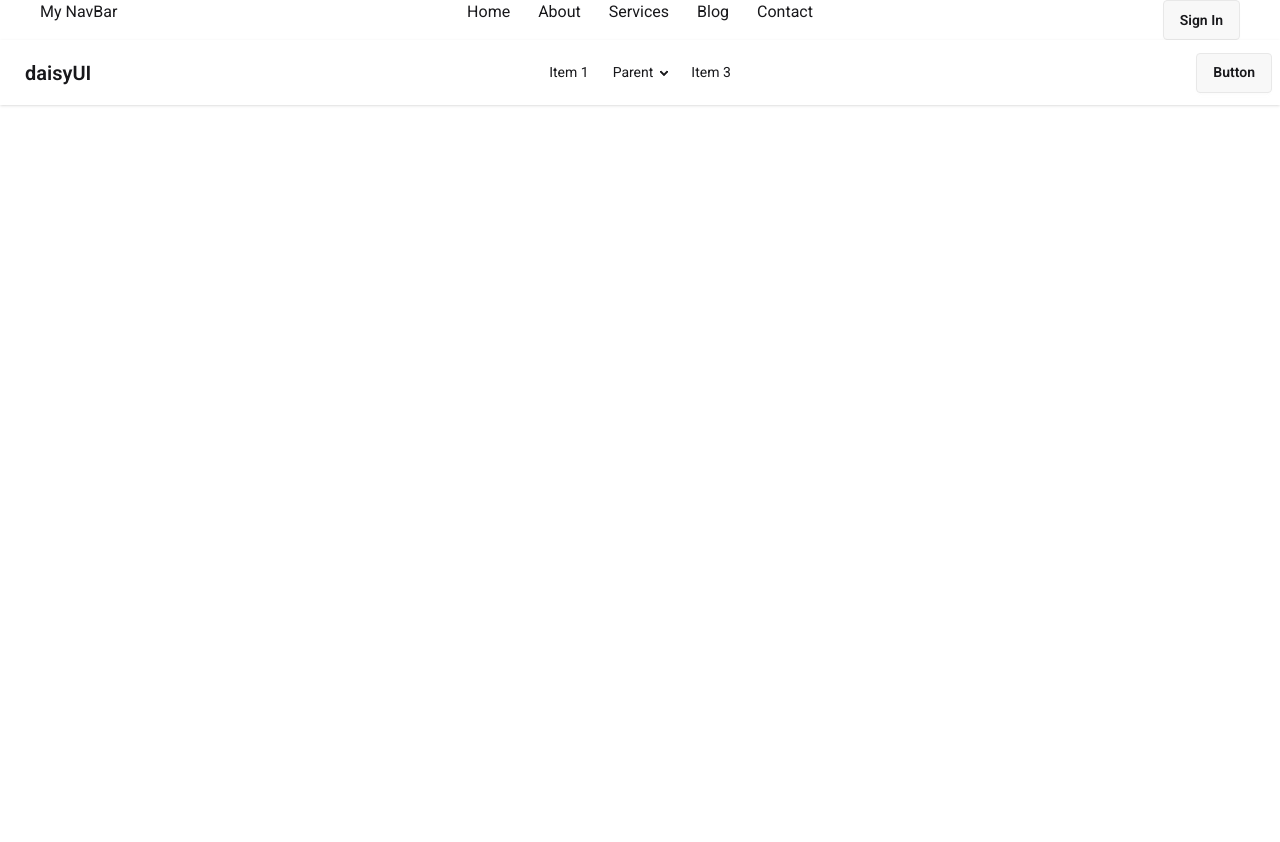
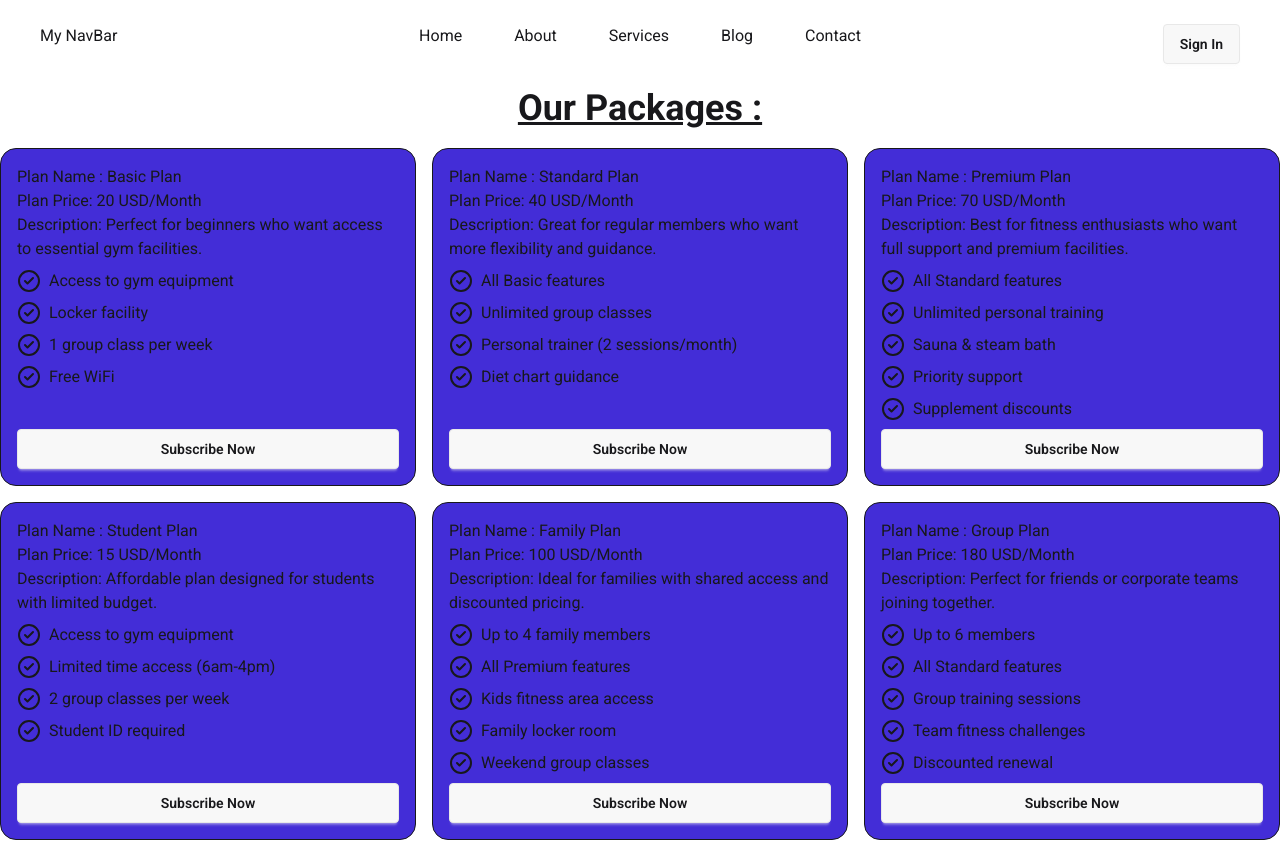
Before and after one commit to Saha-Ovi/react-tailwind-pricing-options, a React (Vite) app: page /contact in a window 1280 px wide. Shown: the top 842 px of the page. Before the commit the page ends 800 px from the top, so only its background shows below. Built offline with nearby package versions, Linux system fonts and the light colour scheme.

Commit message:
Custom Pricing added

```diff
--- /dev/null
+++ b/public/PricingData.json
@@ -0,0 +1,91 @@
+{
+  "pricingOptions": [
+    {
+      "id": 1,
+      "name": "Basic Plan",
+      "description": "Perfect for beginners who want access to essential gym facilities.",
+      "price": "20 USD/Month",
+      "features": [
+        "Access to gym equipment",
+        "Locker facility",
+        "1 group class per week",
+        "Free WiFi"
+      ]
+    },
+    {
+      "id": 2,
+      "name": "Standard Plan",
+      "description": "Great for regular members who want more flexibility and guidance.",
+      "price": "40 USD/Month",
+      "features": [
+        "All Basic features",
+        "Unlimited group classes",
+        "Personal trainer (2 sessions/month)",
+        "Diet chart guidance"
+      ]
+    },
+    {
+      "id": 3,
+      "name": "Premium Plan",
+      "description": "Best for fitness enthusiasts who want full support and premium facilities.",
+      "price": "70 USD/Month",
+      "features": [
+        "All Standard features",
+        "Unlimited personal training",
+        "Sauna & steam bath",
+        "Priority support",
+        "Supplement discounts"
+      ]
+    },
+    {
+      "id": 4,
+      "name": "Student Plan",
+      "description": "Affordable plan designed for students with limited budget.",
+      "price": "15 USD/Month",
+      "features": [
+        "Access to gym equipment",
+        "Limited time access (6am-4pm)",
+        "2 group classes per week",
+        "Student ID required"
+      ]
+    },
+    {
+      "id": 5,
+      "name": "Family Plan",
+      "description": "Ideal for families with shared access and discounted pricing.",
+      "price": "100 USD/Month",
+      "features": [
+        "Up to 4 family members",
+        "All Premium features",
+        "Kids fitness area access",
+        "Family locker room",
+        "Weekend group classes"
+      ]
+    },
+    {
+      "id": 6,
+      "name": "Group Plan",
+      "description": "Perfect for friends or corporate teams joining together.",
+      "price": "180 USD/Month",
+      "features": [
+        "Up to 6 members",
+        "All Standard features",
+        "Group training sessions",
+        "Team fitness challenges",
+        "Discounted renewal"
+      ]
+    },
+    {
+      "id": 7,
+      "name": "Annual Plan",
+      "description": "Long-term plan with maximum benefits and cost savings.",
+      "price": "400 USD/Year",
+      "features": [
+        "All Premium features",
+        "2 months free",
+        "Free gym merchandise",
+        "Annual fitness assessment"
+      ]
+    }
+  ]
+}
--- a/src/App.jsx
+++ b/src/App.jsx
@@ -1,14 +1,26 @@
 import './App.css'
 import DaisyNav from './components/DaisyNav/DaisyNav'
 import NavBar from './components/NavBar/NavBar'
+import PricingOptions from './components/PricingOptions/PricingOptions';
+
+const pricingPromise=fetch("PricingData.json").then(res=>res.json());
 
 function App() {
 
 
   return (
     <>
-      <NavBar></NavBar>
-      <DaisyNav></DaisyNav>
+      <header>
+        <NavBar></NavBar>
+      {/* <DaisyNav></DaisyNav> */}
+      </header>
+      <main>
+
+        <PricingOptions pricingPromise={pricingPromise}></PricingOptions>
+      </main>
+      <footer>
+
+      </footer>
 
 
 
--- /dev/null
+++ b/src/components/DaisyCard/DaisyCard.jsx
@@ -0,0 +1,46 @@
+import React from 'react';
+
+const DaisyCard = () => {
+    return (
+        <div className="card w-96 bg-base-100 shadow-sm">
+            <div className="card-body">
+                <span className="badge badge-xs badge-warning">Most Popular</span>
+                <div className="flex justify-between">
+                    <h2 className="text-3xl font-bold">Premium</h2>
+                    <span className="text-xl">$29/mo</span>
+                </div>
+                <ul className="mt-6 flex flex-col gap-2 text-xs">
+                    <li>
+                        <svg xmlns="http://www.w3.org/2000/svg" className="size-4 me-2 inline-block text-success" fill="none" viewBox="0 0 24 24" stroke="currentColor"><path strokeLinecap="round" strokeLinejoin="round" strokeWidth="2" d="M5 13l4 4L19 7" /></svg>
+                        <span>High-resolution image generation</span>
+                    </li>
+                    <li>
+                        <svg xmlns="http://www.w3.org/2000/svg" className="size-4 me-2 inline-block text-success" fill="none" viewBox="0 0 24 24" stroke="currentColor"><path strokeLinecap="round" strokeLinejoin="round" strokeWidth="2" d="M5 13l4 4L19 7" /></svg>
+                        <span>Customizable style templates</span>
+                    </li>
+                    <li>
+                        <svg xmlns="http://www.w3.org/2000/svg" className="size-4 me-2 inline-block text-success" fill="none" viewBox="0 0 24 24" stroke="currentColor"><path strokeLinecap="round" strokeLinejoin="round" strokeWidth="2" d="M5 13l4 4L19 7" /></svg>
+                        <span>Batch processing capabilities</span>
+                    </li>
+                    <li>
+                        <svg xmlns="http://www.w3.org/2000/svg" className="size-4 me-2 inline-block text-success" fill="none" viewBox="0 0 24 24" stroke="currentColor"><path strokeLinecap="round" strokeLinejoin="round" strokeWidth="2" d="M5 13l4 4L19 7" /></svg>
+                        <span>AI-driven image enhancements</span>
+                    </li>
+                    <li className="opacity-50">
+                        <svg xmlns="http://www.w3.org/2000/svg" className="size-4 me-2 inline-block text-base-content/50" fill="none" viewBox="0 0 24 24" stroke="currentColor"><path strokeLinecap="round" strokeLinejoin="round" strokeWidth="2" d="M5 13l4 4L19 7" /></svg>
+                        <span className="line-through">Seamless cloud integration</span>
+                    </li>
+                    <li className="opacity-50">
+                        <svg xmlns="http://www.w3.org/2000/svg" className="size-4 me-2 inline-block text-base-content/50" fill="none" viewBox="0 0 24 24" stroke="currentColor"><path strokeLinecap="round" strokeLinejoin="round" strokeWidth="2" d="M5 13l4 4L19 7" /></svg>
+                        <span className="line-through">Real-time collaboration tools</span>
+                    </li>
+                </ul>
+                <div className="mt-6">
+                    <button className="btn btn-primary btn-block">Subscribe</button>
+                </div>
+            </div>
+        </div>
+    );
+};
+
+export default DaisyCard;
--- a/src/components/NavBar/Link.jsx
+++ b/src/components/NavBar/Link.jsx
@@ -2,7 +2,7 @@ import React from 'react';
 
 const Link = ({route}) => {
     return (
-        <li key={route.id}><a href={route.path}>{route.name}</a></li>
+        <li className='px-3 hover:bg-amber-400' key={route.id}><a href={route.path}>{route.name}</a></li>
     );
 };
 
--- a/src/components/NavBar/NavBar.jsx
+++ b/src/components/NavBar/NavBar.jsx
@@ -33,12 +33,12 @@ const NavBar = () => {
     const [open,setOpen]=useState(false);
     const links= navLinks.map(route=><Link route={route}></Link>);
     return (
-        <nav className='flex justify-between mx-10'>
+        <nav className='flex justify-between mx-10 my-6'>
         <span onClick={()=>setOpen(!open)} className='flex gap-3'>
             {
                 open ? <X></X> : <Menu className='md:hidden'></Menu>
             }
-           <ul className='md:hidden'>
+           <ul className={`md:hidden absolute bg-amber-200 text-black ${open ? "top-12" : "-top-40"}`}>
              {
                 links
             }
--- /dev/null
+++ b/src/components/PricingCard/PricingCard.jsx
@@ -0,0 +1,25 @@
+import React from 'react';
+import PricingFeature from './PricingFeature';
+
+const PricingCard = ({Data}) => {
+    // console.log(Data);
+    return (
+        <div className='border border-white-300 rounded-2xl bg-indigo-700 p-4 flex flex-col  '>
+            <div>
+                <h1>Plan Name : {Data.name}</h1>
+            </div>
+            <div>
+                <p>Plan Price: {Data.price}</p>
+                <p>Description: {Data.description}</p>
+            </div>
+            <div className='flex-1' >
+                {
+                    Data.features.map(feature=><PricingFeature feature={feature} ></PricingFeature>)
+                }
+            </div>
+            <button className='btn w-full'>Subscribe Now</button>
+        </div>
+    );
+};
+
+export default PricingCard;
--- /dev/null
+++ b/src/components/PricingCard/PricingFeature.jsx
@@ -0,0 +1,16 @@
+import { CircleCheck } from 'lucide-react';
+import React from 'react';
+
+const PricingFeature = ({feature}) => {
+    // console.log(feature);
+    return (
+
+       <ul className='my-2'>
+        <li className='flex gap-2 '><CircleCheck></CircleCheck>{feature}</li>
+       </ul>
+
+
+    );
+};
+
+export default PricingFeature;
--- /dev/null
+++ b/src/components/PricingOptions/PricingOptions.jsx
@@ -0,0 +1,19 @@
+import React, { use } from 'react';
+import PricingCard from '../PricingCard/PricingCard';
+
+const PricingOptions = ({pricingPromise}) => {
+    const pricingPromiseData=use(pricingPromise);
+    const pricingData  =(pricingPromiseData.pricingOptions);
+    return (
+        <div className='my-5'>
+            <h1 className='text-4xl font-bold underline text-center'>Our Packages : </h1>
+            <div className='grid md:grid-cols-2 lg:grid-cols-3 gap-4 my-5'>
+                {
+                    pricingData.map(Data=><PricingCard key={Data.id} Data={Data} ></PricingCard>)
+                }
+            </div>
+        </div>
+    );
+};
+
+export default PricingOptions;
```
